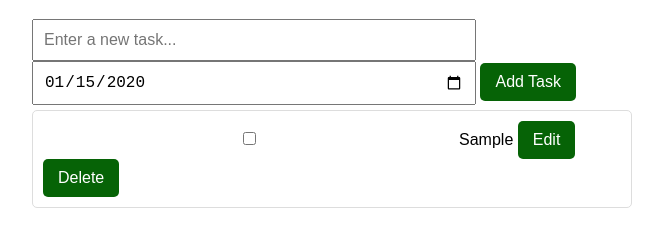
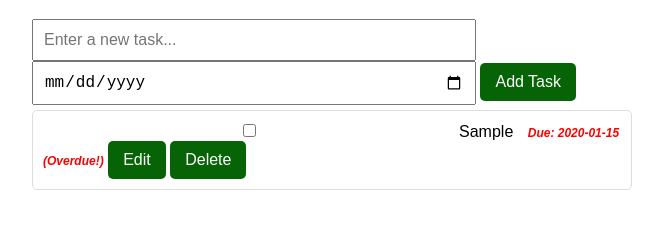
Before and after one commit to skipperhk/todo-app, a plain HTML site: page index.html in a window 1280 px wide. Both pictures are taken after typing "Sample", "2020-01-15" into the empty fields and a click on the button "Add Task". Shown: the part 131-378 px from the top of the page, without its empty margins (308-971 px from the left). Drawn offline with Linux system fonts and the light colour scheme.

Commit message:
Add due dates feature with color coding for overdue and upcoming tasks

```diff
--- a/script.js
+++ b/script.js
@@ -9,6 +9,7 @@ let tasks = [];
 // Function to add new task
 function addTask() {
   const taskText = taskInput.value;
+  const taskDate = dateInput.value;
   console.log("User typed:", taskText);
 
   // stops from adding empty tasks
@@ -21,7 +22,7 @@ function addTask() {
     id: Date.now(),
     text: taskText,
     completed: false,
-    dueDate: null
+    dueDate: taskDate || null
   };
 
   // Add task to the task array
@@ -29,22 +30,45 @@ function addTask() {
 
   // Clears input box after task is added
   taskInput.value = "";
+  dateInput.value = "";
 
   // Displays all task
   displayTasks();
 }
 
 function displayTasks() {
+  console.log("displayTasks function called!")
+  console.log("current task:", tasks);
   taskList.innerHTML = "";
 
   tasks.forEach(function(task) {
     const taskElement = document.createElement("div");
+    taskElement.className = task.completed ? "task-item completed" : "task-item";
 
-    taskElement.className = task.completed ? "task-item completed" : "task-item";
+    // Calculate if task is due or overdue
+    let dueDateClass = "";
+    let dueDateText = "";
+    if (task.dueDate) {
+      const today = new Date();
+      const dueDate = new Date(task.dueDate);
+      const timeDiff = dueDate - today;
+      const daysDiff = Math.ceil(timeDiff / (1000 * 60 * 60 * 24));
+
+      if (daysDiff < 0) {
+        dueDateClass = "overdue";
+        dueDateText = `Due: ${task.dueDate} (Overdue!)`;
+      } else if (daysDiff <= 2) {
+        dueDateClass = "due-soon";
+        dueDateText = `Due: ${task.dueDate} (Soon!)`;
+      } else {
+        dueDateText = `Due: ${task.dueDate}`;
+      }
+    }
 
     taskElement.innerHTML = `
     <input type="checkbox" ${task.completed ? "checked" : ""} onchange="toggleComplete(${task.id})">
     <span class="task-text ${task.completed ? "completed" : ""}">${task.text}</span>
+    <span class="due-date ${dueDateClass}">${dueDateText}</span>
     <button onclick="editTask(${task.id})">Edit</button>
     <button onclick="deleteTask(${task.id})">Delete</button>
     `;
--- a/style.css
+++ b/style.css
@@ -37,3 +37,20 @@ button {
   border: 1px solid #ddd;
   border-radius: 5px;
 }
+
+.due-date {
+  font-size: 12px;
+  color: #666;
+  margin-left: 10px;
+  font-style: italic;
+}
+
+.due-soon {
+  color: orange;
+  font-weight: bold;
+}
+
+.overdue {
+  color: red;
+  font-weight: bold;
+}
```
